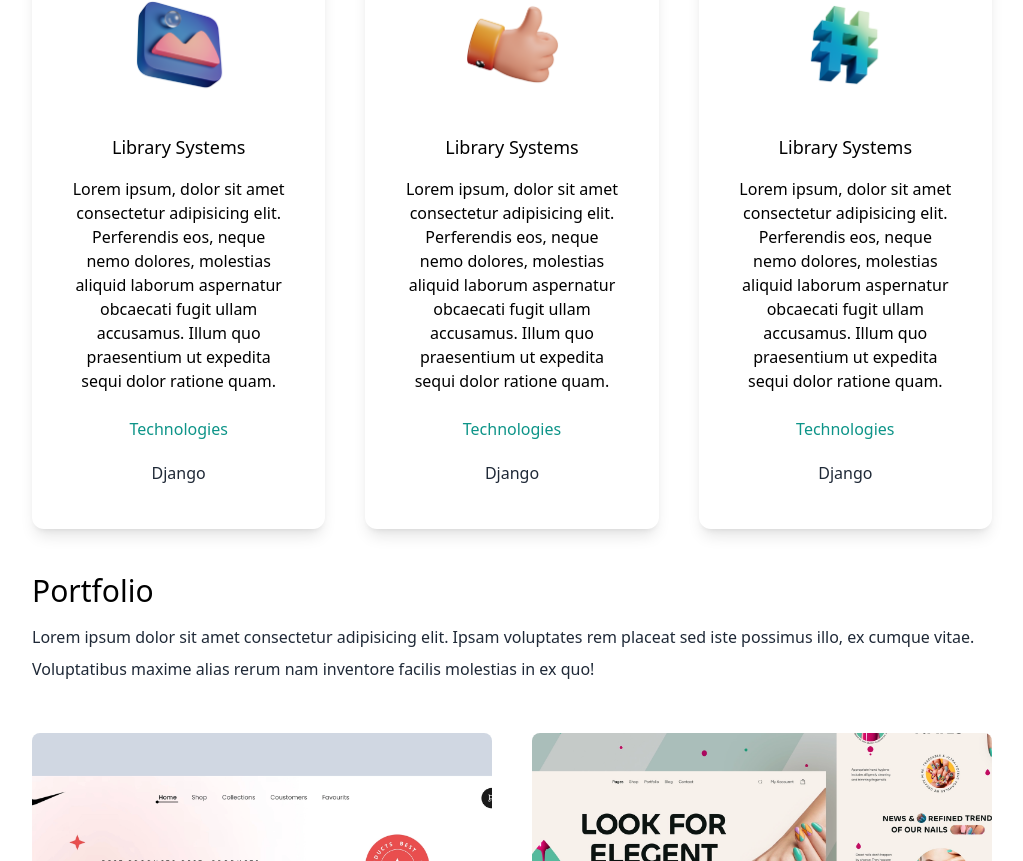
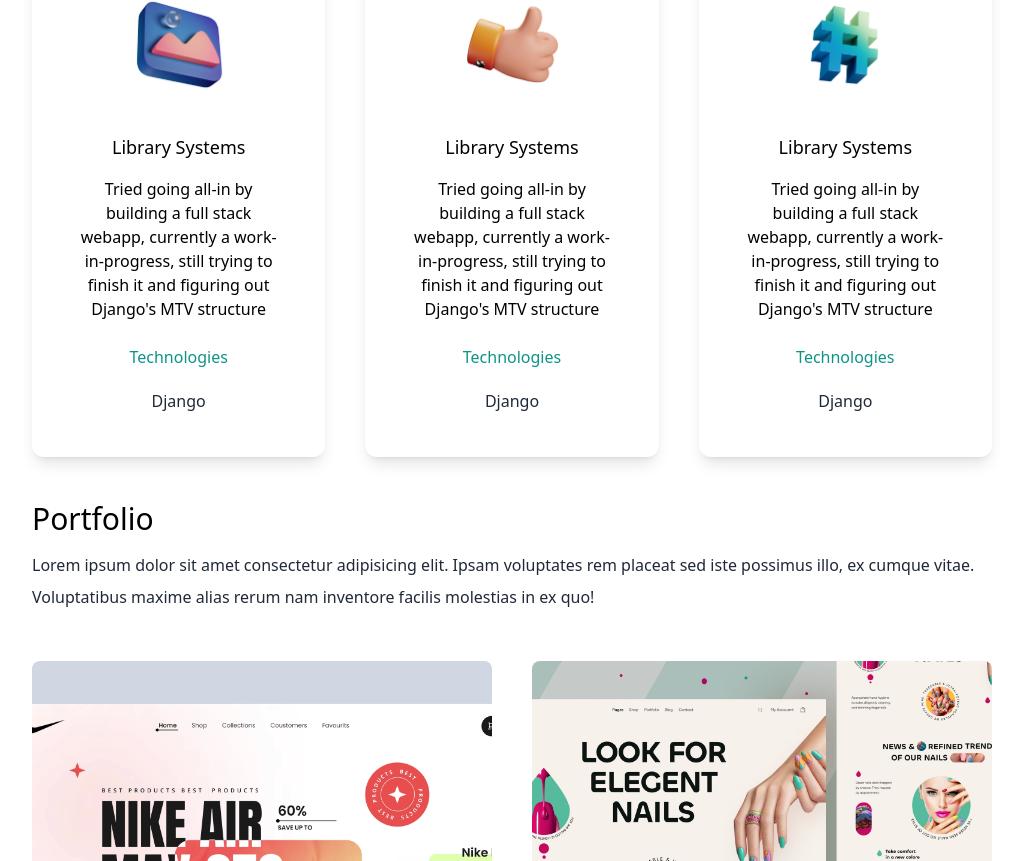
Before and after one commit to by-r/react-portfolio, a Next.js app: page / in a window 1280 px wide. Shown: the part 1217-2078 px from the top of the page, without its empty margins (128-1151 px from the left). Built offline with nearby package versions, Linux system fonts and the light colour scheme.

Commit message:
Fix title alignment and slight code refactor

```diff
--- a/pages/index.js
+++ b/pages/index.js
@@ -35,7 +35,9 @@ export default function Home() {
 			<main className="bg-white px-10 md:px-20 lg:px-40">
 				<section className="min-h-screen">
 					<nav className="mb-12 flex justify-between py-10">
-						<h1 className="font-burtons text-xl">builtbyR</h1>
+						<h1 className="flex items-center font-burtons text-xl">
+							builtbyR
+						</h1>
 						<ul className="flex items-center">
 							<li>
 								<AiFillFolderOpen
@@ -43,10 +45,9 @@ export default function Home() {
 									className="cursor-pointer text-2xl"
 								/>
 							</li>
-							<li className="ml-8 rounded-md bg-gradient-to-r from-gray-400 to-gray-700 px-4 py-2 text-white">
+							<button className="ml-8 rounded-md bg-gradient-to-r from-gray-400 to-gray-700 px-4 py-2 text-white">
 								<a href="#">Resume</a>
-							</li>
-							<li></li>
+							</button>
 						</ul>
 					</nav>
 					<div className="mt-auto p-10 pb-10 text-center">
@@ -77,10 +78,11 @@ export default function Home() {
 							<AiFillGithub />
 						</a>
 					</div>
-					<div className="relative mx-auto mt-20 h-80 w-80 overflow-hidden rounded-full md:h-96 md:w-96 ">
+					<div className="relative mx-auto mt-20 h-80 w-80 overflow-hidden rounded-full md:h-96 md:w-96">
 						<Image src={profile} layout="fill" objectFit="cover" />
 					</div>
 				</section>
+
 				{/* Project Section */}
 				<section>
 					<div>
@@ -104,12 +106,10 @@ export default function Home() {
 								Library Systems
 							</h3>
 							<p className="py-2">
-								Lorem ipsum, dolor sit amet consectetur
-								adipisicing elit. Perferendis eos, neque nemo
-								dolores, molestias aliquid laborum aspernatur
-								obcaecati fugit ullam accusamus. Illum quo
-								praesentium ut expedita sequi dolor ratione
-								quam.
+								Tried going all-in by building a full stack
+								webapp, currently a work-in-progress, still
+								trying to finish it and figuring out Django's
+								MTV structure
 							</p>
 							<h4 className="py-4 text-teal-600">Technologies</h4>
 							<p className="py-1 text-gray-800">Django</p>
@@ -125,12 +125,10 @@ export default function Home() {
 								Library Systems
 							</h3>
 							<p className="py-2">
-								Lorem ipsum, dolor sit amet consectetur
-								adipisicing elit. Perferendis eos, neque nemo
-								dolores, molestias aliquid laborum aspernatur
-								obcaecati fugit ullam accusamus. Illum quo
-								praesentium ut expedita sequi dolor ratione
-								quam.
+								Tried going all-in by building a full stack
+								webapp, currently a work-in-progress, still
+								trying to finish it and figuring out Django's
+								MTV structure
 							</p>
 							<h4 className="py-4 text-teal-600">Technologies</h4>
 							<p className="py-1 text-gray-800">Django</p>
@@ -146,18 +144,17 @@ export default function Home() {
 								Library Systems
 							</h3>
 							<p className="py-2">
-								Lorem ipsum, dolor sit amet consectetur
-								adipisicing elit. Perferendis eos, neque nemo
-								dolores, molestias aliquid laborum aspernatur
-								obcaecati fugit ullam accusamus. Illum quo
-								praesentium ut expedita sequi dolor ratione
-								quam.
+								Tried going all-in by building a full stack
+								webapp, currently a work-in-progress, still
+								trying to finish it and figuring out Django's
+								MTV structure
 							</p>
 							<h4 className="py-4 text-teal-600">Technologies</h4>
 							<p className="py-1 text-gray-800">Django</p>
 						</div>
 					</div>
 				</section>
+
 				{/* Portfolio Section WIP */}
 				<section>
 					<div>
```
